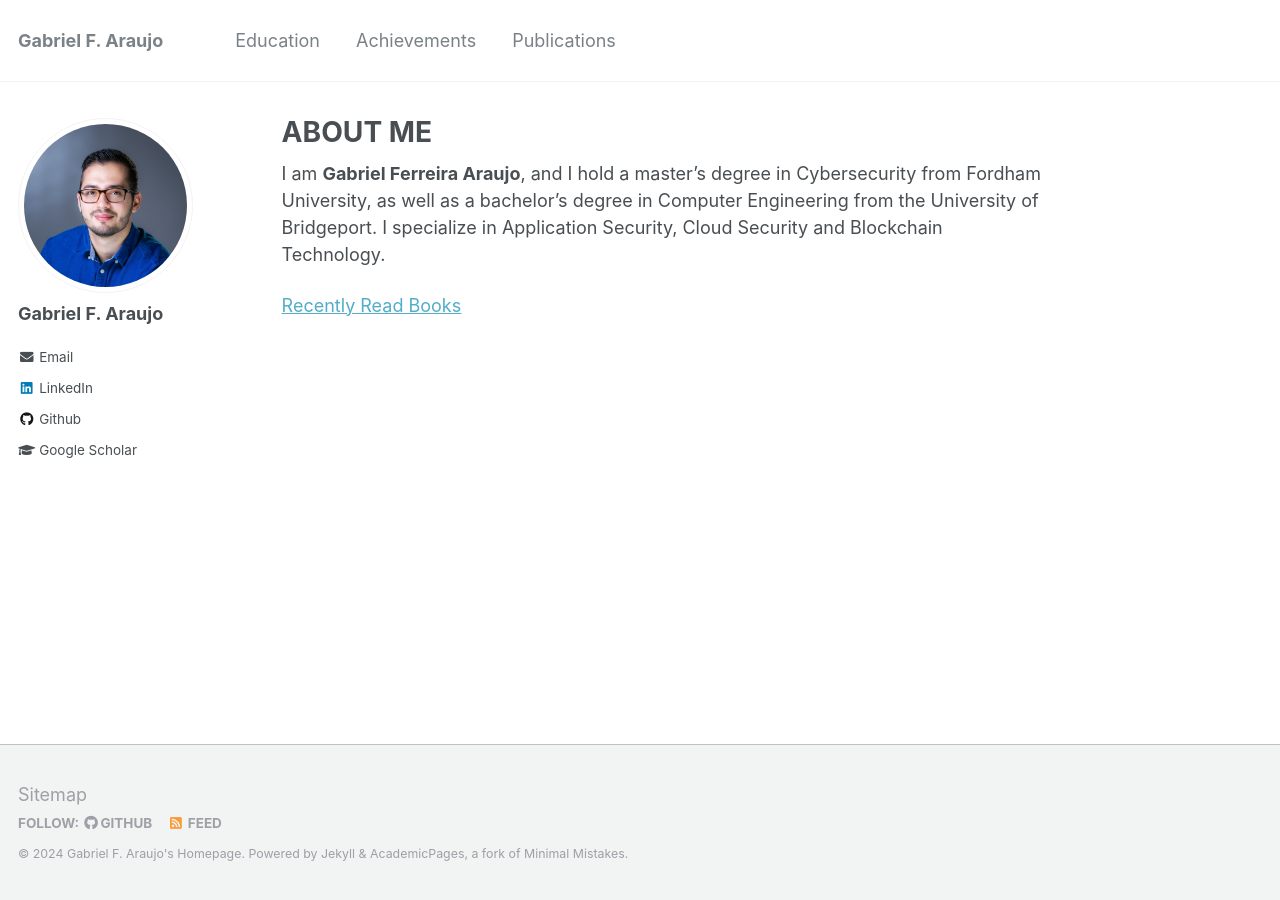
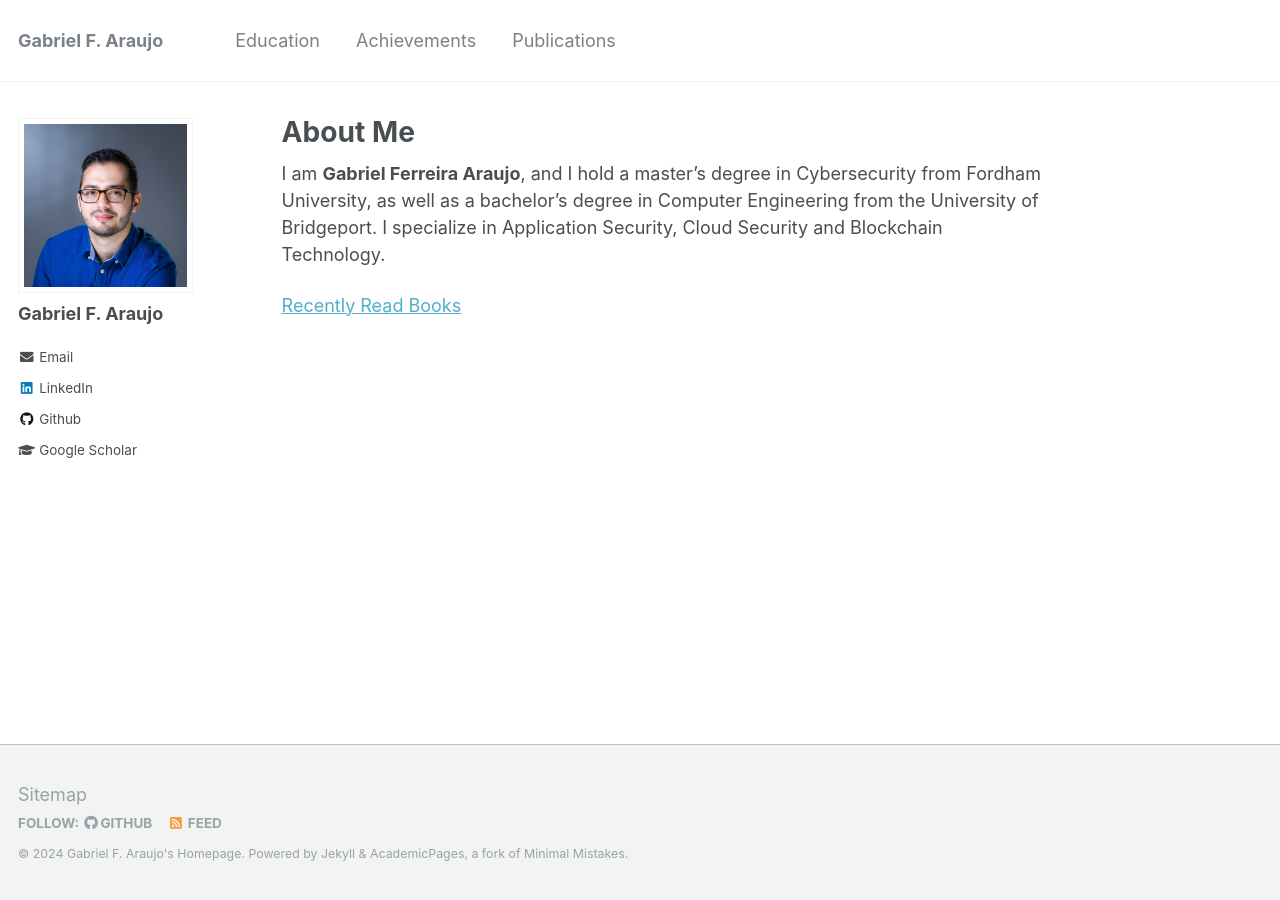
Before and after one commit to gabrujo/gabrujo.github.io, a Jekyll site: the page built from _pages/about.md, in a window 1280 px wide. Built offline with Jekyll 4.4.1, drawn with Linux system fonts in a browser that asks for light colours.

Commit message:
additional changes

```diff
--- a/_pages/about.md
+++ b/_pages/about.md
@@ -1,6 +1,6 @@
 ---
 permalink: /
-title: "ABOUT ME"
+title: "About Me"
 excerpt: "About me"
 author_profile: true
 redirect_from:
@@ -11,4 +11,4 @@
 I am **Gabriel Ferreira Araujo**, and I hold a master's degree in Cybersecurity from Fordham University, as well as a bachelor's degree in Computer Engineering from the University of Bridgeport. I specialize in Application Security, Cloud Security and Blockchain Technology.
 
 
-[Recently Read Books](https://github.com/academicpages/academicpages.github.io)
+[Recently Read Books](https://www.goodreads.com/user_challenges/52144645)
--- a/_sass/_sidebar.scss
+++ b/_sass/_sidebar.scss
@@ -84,7 +84,7 @@
 
     img {
       max-width: 175px;
-      border-radius: 50%;
+      //border-radius: 50%;
 
       @include breakpoint($large) {
         padding: 5px;
```
